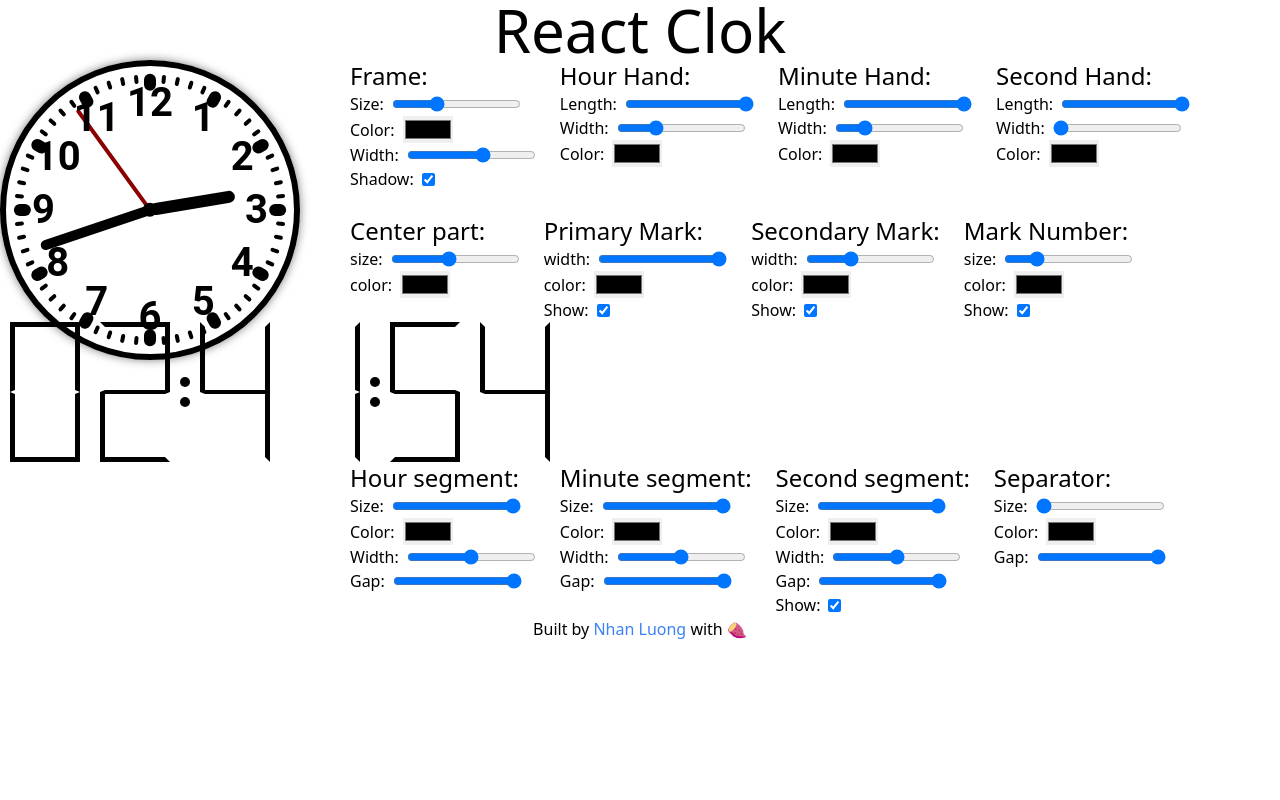
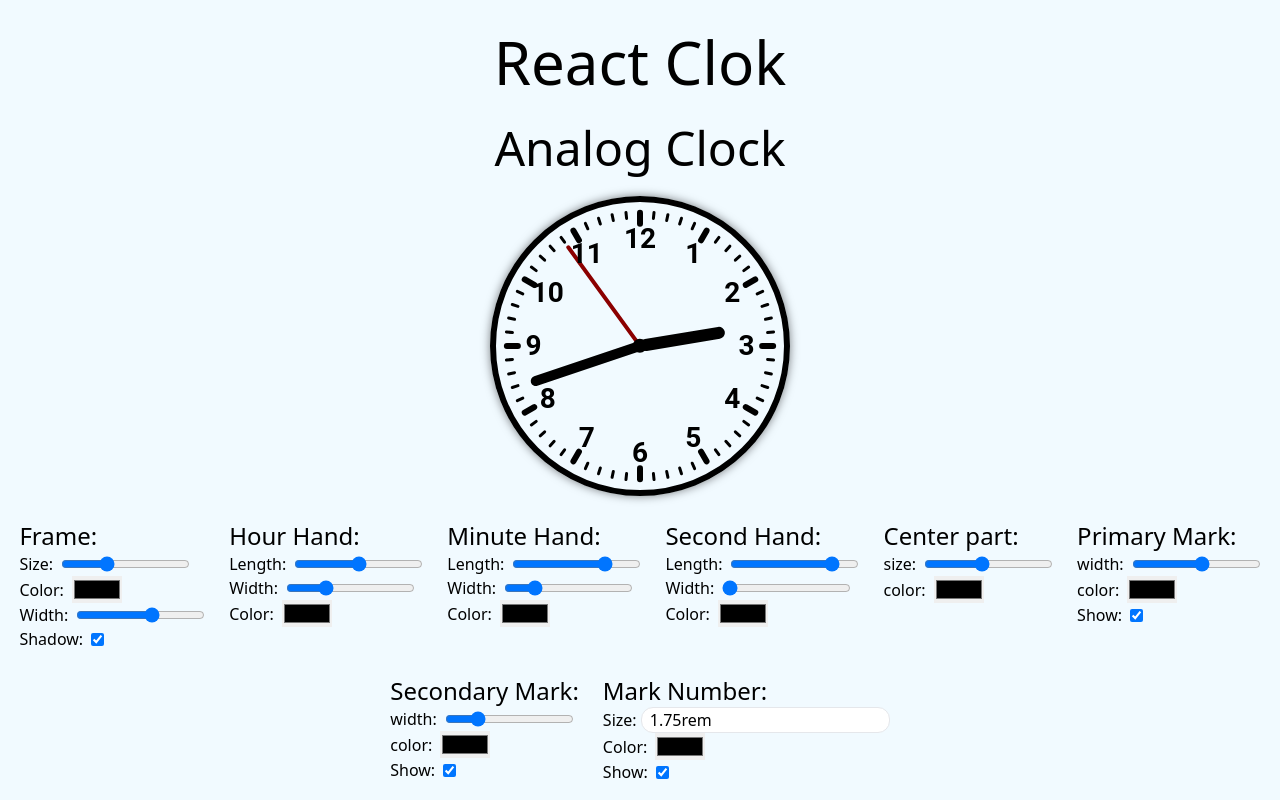
Before and after one commit to nhanluongoe/react-clok, a Next.js app in the folder apps/web/: page / in a window 1280 px wide. Shown: the top 800 px of the page. Built offline with nearby package versions, Linux system fonts and the light colour scheme.

Commit message:
chore: update layout and some styles

```diff
--- a/apps/web/app/layout.tsx
+++ b/apps/web/app/layout.tsx
@@ -25,7 +25,7 @@ export default function RootLayout({
   children: React.ReactNode;
 }>) {
   return (
-    <html lang="en">
+    <html lang="en" className="bg-[#F1FAFF]">
       <body className={`${geistSans.variable} ${geistMono.variable}`}>
         <Header />
         {children}
--- a/apps/web/components/AnalogClockSection.tsx
+++ b/apps/web/components/AnalogClockSection.tsx
@@ -24,13 +24,13 @@ export default function AnalogClockSection() {
       secondHandColor: "darkred",
       centerPartColor: "#000000",
       centerPartSize: 5,
-      primaryMarkWidth: 12,
+      primaryMarkWidth: 6,
       primaryMarkColor: "#000000",
       primaryMarkShow: true,
-      secondaryMarkWidth: 4,
+      secondaryMarkWidth: 3,
       secondaryMarkColor: "#000000",
       secondaryMarkShow: true,
-      markNumberSize: "2.5",
+      markNumberSize: "1.75rem",
       markNumberColor: "#000000",
       markNumberShow: true,
     },
@@ -68,8 +68,11 @@ export default function AnalogClockSection() {
   });
 
   return (
-    <div className="relative">
-      <div className="absolute">
+    <div className="my-6">
+      <h2 className="text-center">Analog Clock</h2>
+      {/* Frame settings */}
+      <div className="flex flex-col">
+        <div className="mx-auto my-6">
           <AnalogClock
             frame={{
               size: `${frameSize}px`,
@@ -108,18 +111,14 @@ export default function AnalogClockSection() {
                 show: secondaryMarkShow,
               },
               number: {
-              fontSize: `${markNumberSize}rem`,
+                fontSize: markNumberSize,
                 color: markNumberColor,
                 show: markNumberShow,
               },
             }}
           />
         </div>
-
-      {/* Frame settings */}
-      <div className="flex">
-        <div className="min-w-[350px]"></div>
-        <div className="flex flex-wrap flex-grow gap-6">
+        <div className="flex flex-wrap flex-grow gap-6 justify-center">
           <div>
             <h5>Frame: </h5>
             <SliderInput
@@ -142,8 +141,8 @@ export default function AnalogClockSection() {
           <div>
             <h5>Hour Hand: </h5>
             <SliderInput
-              min={5}
-              max={30}
+              min={10}
+              max={50}
               label="Length: "
               {...register("hourHandLength")}
             />
@@ -160,8 +159,8 @@ export default function AnalogClockSection() {
           <div>
             <h5>Minute Hand: </h5>
             <SliderInput
-              min={5}
-              max={30}
+              min={10}
+              max={50}
               label="Length: "
               {...register("minuteHandLength")}
             />
@@ -178,8 +177,8 @@ export default function AnalogClockSection() {
           <div>
             <h5>Second Hand: </h5>
             <SliderInput
-              min={5}
-              max={30}
+              min={10}
+              max={50}
               label="Length: "
               {...register("secondHandLength")}
             />
@@ -233,13 +232,15 @@ export default function AnalogClockSection() {
           {/* Mark number settings */}
           <div>
             <h5>Mark Number: </h5>
-            <SliderInput
-              min={1}
-              max={10}
-              label="size: "
+            <div>
+              <label>Size: </label>
+              <input
+                type="text"
                 {...register("markNumberSize")}
+                className="border rounded-xl px-2"
               />
-            <ColorInput label="color: " {...register("markNumberColor")} />
+            </div>
+            <ColorInput label="Color: " {...register("markNumberColor")} />
             <CheckBoxInput label="Show: " {...register("markNumberShow")} />
           </div>
         </div>
--- a/apps/web/components/DigitalClockSection.tsx
+++ b/apps/web/components/DigitalClockSection.tsx
@@ -50,7 +50,11 @@ export default function DigitalClockSection() {
   useWatch({ control });
 
   return (
-    <div>
+    <div className="my-6">
+      <h2 className="text-center">Digital Clock</h2>
+      {/* Hour segment settings */}
+      <div className="flex flex-col">
+        <div className="mx-auto my-6">
           <DigitalClock
             hourSegment={{
               size: hourSegmentSize,
@@ -77,11 +81,8 @@ export default function DigitalClockSection() {
               gap: separatorGap,
             }}
           />
-
-      {/* Hour segment settings */}
-      <div className="flex">
-        <div className="min-w-[350px]"></div>
-        <div className="flex flex-wrap flex-grow gap-6">
+        </div>
+        <div className="flex flex-wrap flex-grow gap-6 justify-center">
           <div>
             <h5>Hour segment: </h5>
             <SliderInput
@@ -152,8 +153,8 @@ export default function DigitalClockSection() {
           <div>
             <h5>Separator: </h5>
             <SliderInput
-              min={200}
-              max={500}
+              min={5}
+              max={15}
               label="Size: "
               {...register("separatorSize")}
             />
--- a/apps/web/components/Header.tsx
+++ b/apps/web/components/Header.tsx
@@ -3,7 +3,7 @@ import React from "react";
 export default function Header() {
   return (
     <div>
-      <h1 className="text-center">React Clok</h1>
+      <h1 className="text-center my-8">React Clok</h1>
     </div>
   );
 }
```
Lines whose indentation alone changed are shown as unchanged.
